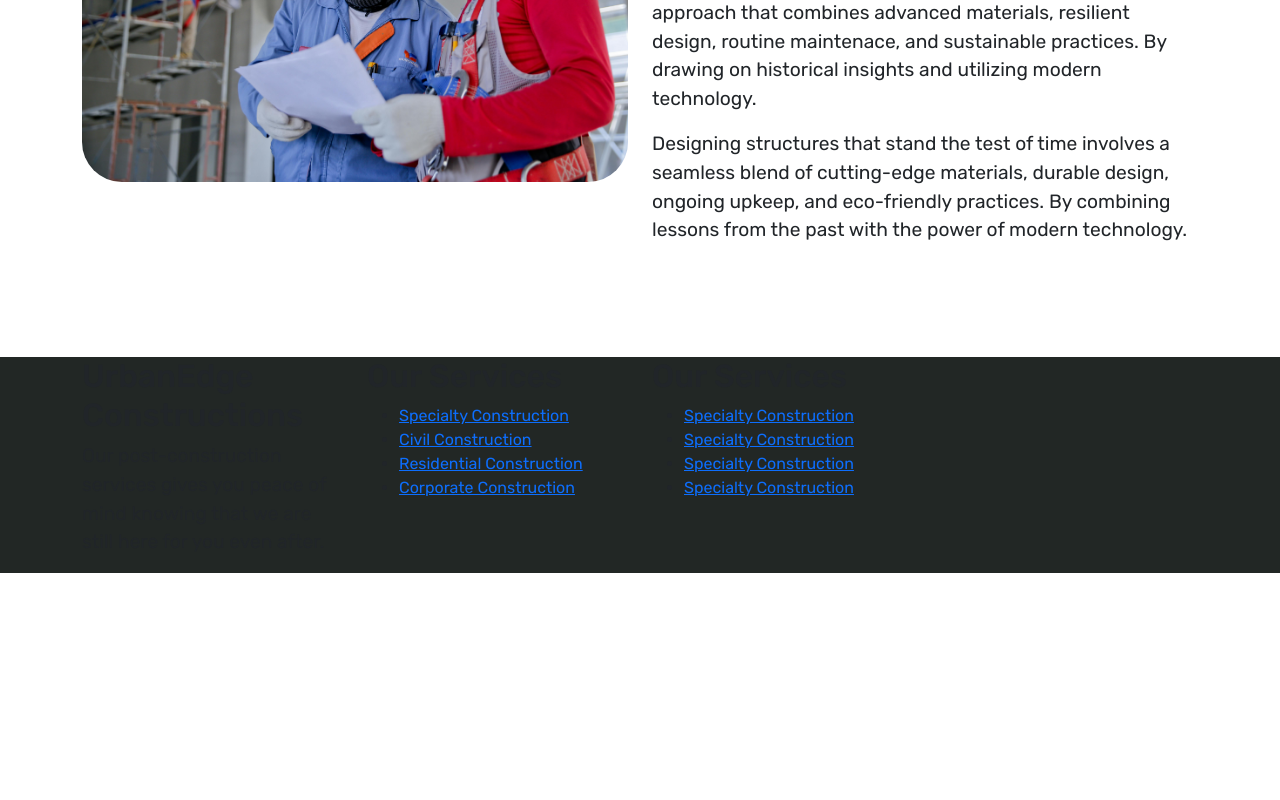
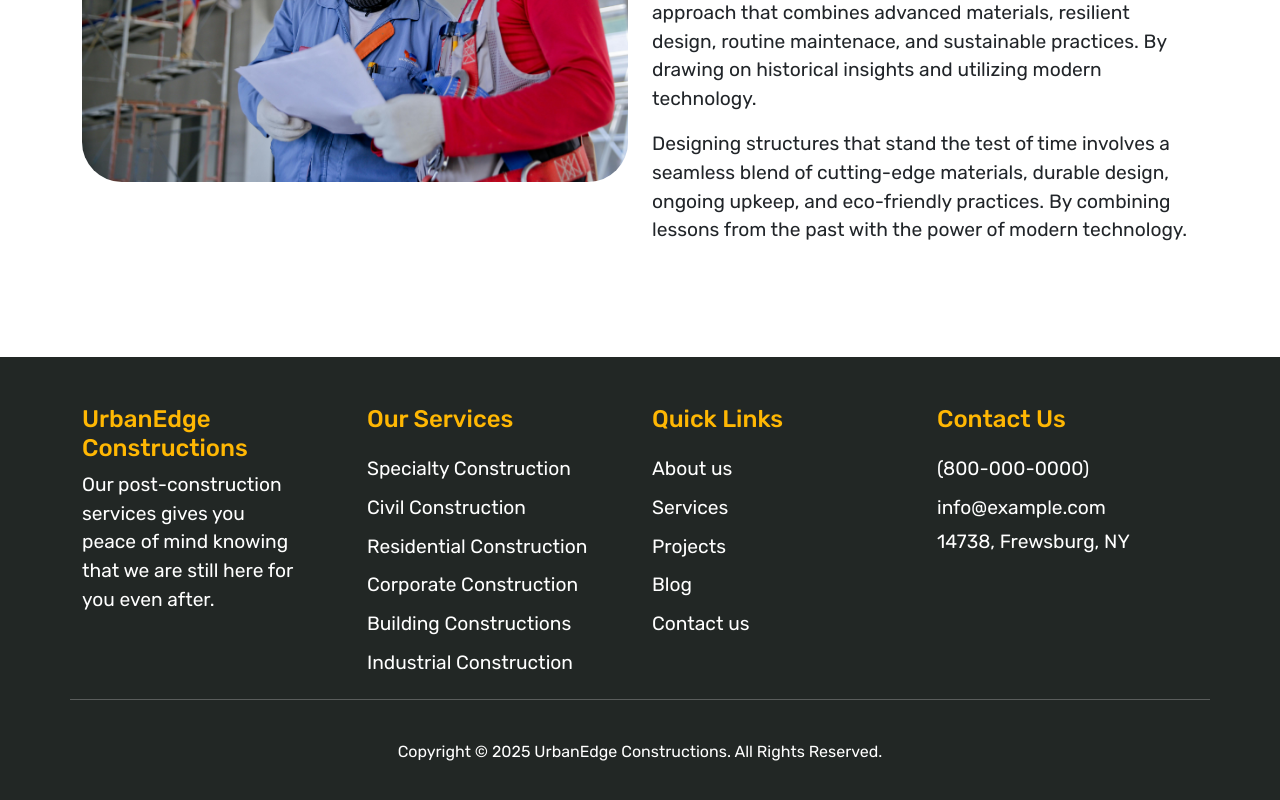
Before and after one commit to N41t/CivilConstruction_website, a React (Vite) app in the folder frontend/: page / in a window 1280 px wide. Shown: the part 1166-1966 px from the top of the page. Before the commit the page ends 1739 px from the top, so only its background shows below. Built offline with nearby package versions, Linux system fonts and the light colour scheme.

Commit message:
continuing to fill the Home Page

```diff
--- a/frontend/src/assets/css/style.scss
+++ b/frontend/src/assets/css/style.scss
@@ -26,6 +26,15 @@ h3 {
 
 p {
     font-size: 1.2em;
+}
+
+ul {
+    margin-left: 0;
+    padding-left: 0;
+    li {
+        list-style: none;
+        margin-left: 0;
+    }
 }
 
 .btn-primary {
@@ -79,6 +88,24 @@ header{
 
 footer {
     background-color: $dark-background;
+    color: $text-white;
+
+    h3 {
+        font-size: 1.5em;
+        color: $secondary-color;
+    }
+
+    ul {
+        li {
+            padding: 5px 0;
+        }
+    }
+
+    a {
+        color: $text-white;
+        font-size: 1.2em;
+        text-decoration: none;
+    }
 }
 
 
--- a/frontend/src/components/frontend/Home.jsx
+++ b/frontend/src/components/frontend/Home.jsx
@@ -94,17 +94,22 @@ const Home = () => {
 
       </main>
 
+
+      {/* Footer Section */}
       <footer>
-        <div className='container'>
+        <div className='container py-5'>
           <div className='row'>
             <div className='col-md-3'>
               <h3>UrbanEdge Constructions</h3>
-              <p>Our post-construction services gives you peace of mind knowing that
+              <div className='pe-5'>
+                <p>Our post-construction services gives you peace of mind knowing that
                 we are still here for you even after.</p>
+              </div>
+
             </div>
 
             <div className='col-md-3'>
-              <h3>Our Services</h3>
+              <h3 className='mb-3'>Our Services</h3>
               <ul>
                 <li>
                   <a href=''>Specialty Construction</a>
@@ -118,30 +123,55 @@ const Home = () => {
                 <li>
                   <a href=''>Corporate Construction</a>
                 </li>
-              </ul>
-            </div>
-
-            <div className='col-md-3'>
-              <h3>Our Services</h3>
-              <ul>
                 <li>
-                  <a href=''>Specialty Construction</a>
+                  <a href=''>Building Constructions</a>
                 </li>
                 <li>
-                  <a href=''>Specialty Construction</a>
-                </li>
-                <li>
-                  <a href=''>Specialty Construction</a>
-                </li>
-                <li>
-                  <a href=''>Specialty Construction</a>
+                  <a href=''>Industrial Construction</a>
                 </li>
               </ul>
             </div>
 
             <div className='col-md-3'>
+              <h3 className='mb-3'>Quick Links</h3>
+              <ul>
+                <li>
+                  <a href=''>About us</a>
+                </li>
+                <li>
+                  <a href=''>Services</a>
+                </li>
+                <li>
+                  <a href=''>Projects</a>
+                </li>
+                <li>
+                  <a href=''>Blog</a>
+                </li>
+                <li>
+                  <a href=''>Contact us</a>
+                </li>
+              </ul>
+            </div>
 
+            <div className='col-md-3'>
+              <h3 className='mb-3'>Contact Us</h3>
+              <ul>
+                <li>
+                  <a href=''>(800-000-0000)</a>
+                </li>
+                <li>
+                  <a href=''>info@example.com</a>
+                </li>
+                <p>
+                  14738, Frewsburg, NY
+                </p>
+              </ul>
             </div>
+
+            <hr/>
+
+            <div className='text-center pt-4'>Copyright © 2025 UrbanEdge Constructions. All Rights Reserved.</div>
+
           </div>
         </div>
       </footer>
```
